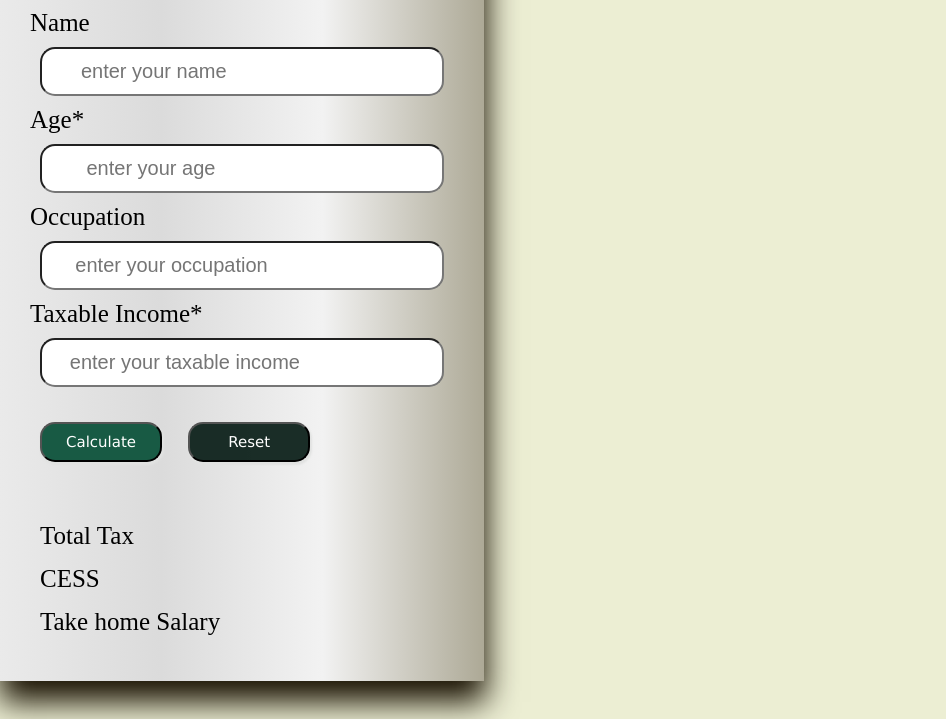
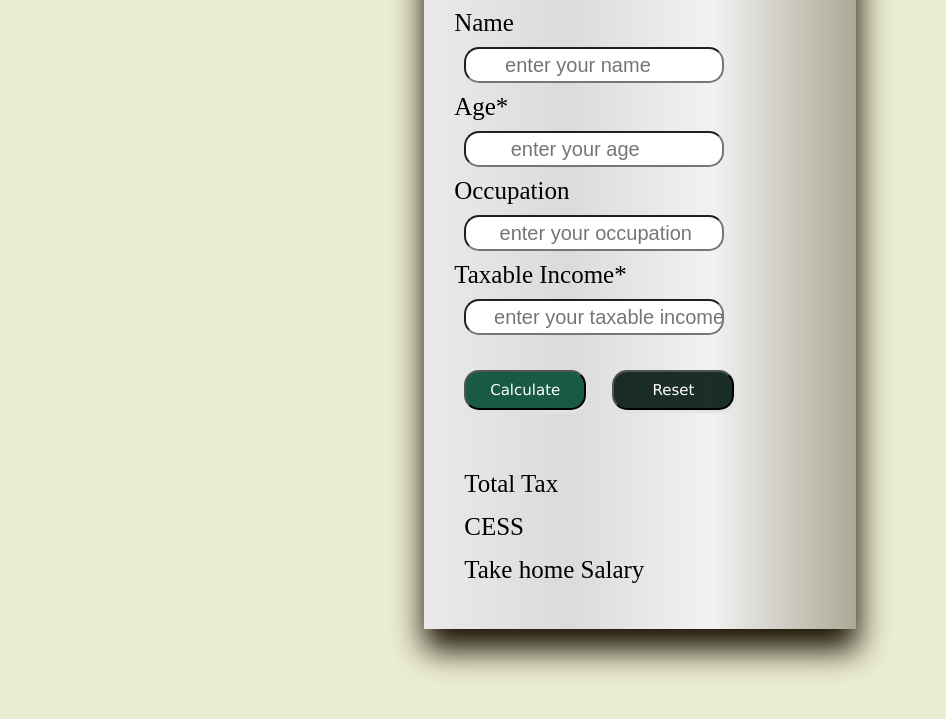
Before and after one commit to T-usharr/incometax, a plain HTML site: page index.html in a window 1280 px wide. Shown: the part 81-800 px from the top of the page, without its empty margins (0-946 px from the left). Drawn offline with Linux system fonts and the light colour scheme.

Commit message:
Update index.css

```diff
--- a/index.css
+++ b/index.css
@@ -5,6 +5,7 @@
 
 body{
  background-color:rgba(219, 223, 169, 0.5);
+ text-align: center;
 }
 .mainn{
 
@@ -17,6 +18,7 @@ body{
     width: auto;
     height: auto;
     display:inline-block;
+    text-align: left;
 
 }
 #H3{
@@ -36,8 +38,8 @@ body{
 
 .inpbox{
     font-size: 20px;
-    height: 45px;
-    width: 400px;
+    height: 2rem;
+    width: 16rem;
     border-radius: 15px;
     margin:10px;
     /* font-family: Georgia, 'Times New Roman', Times, serif; */
```
